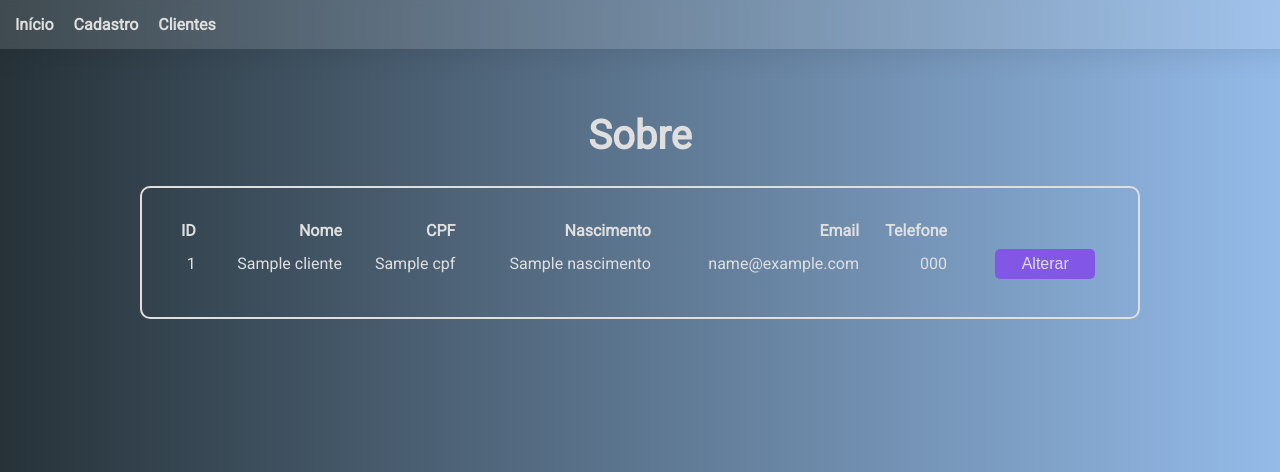
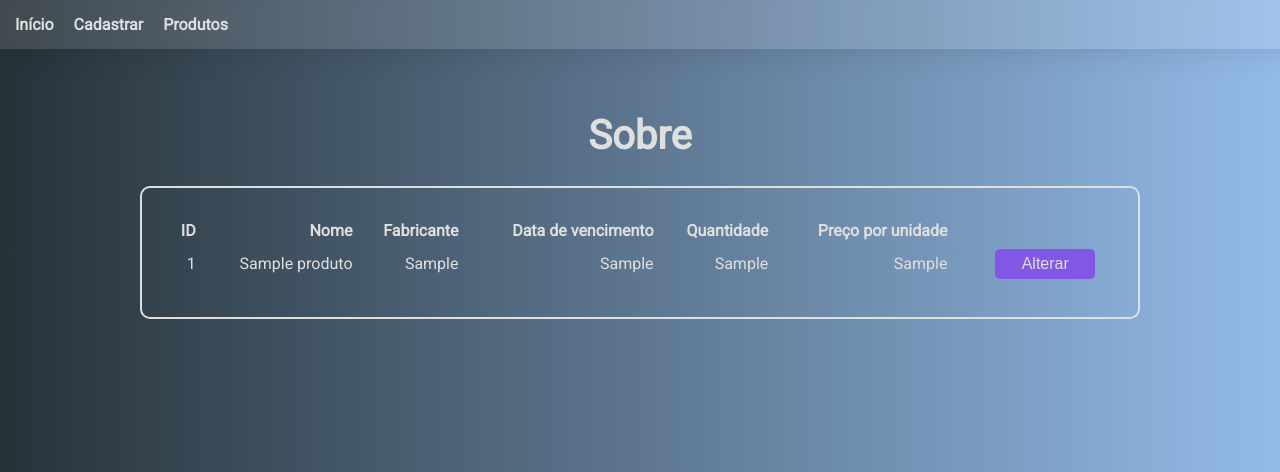
Before and after one commit to helpmeagain/supermarket-api, a Flask app: template templates/sobre.html in a window 1280 px wide. Shown: the top 472 px of the page. Run offline with Flask 3, Linux system fonts and the light colour scheme; tables that the repository leaves empty hold one stand-in row (values such as "Sample post"); the template is opened without the code that fills it: values that come from a table or form of the project are taken from there, most other values are stand-ins (such as "Sample title", 1, 10 or a date in 2020).

Commit message:
telas restantes

```diff
--- a/templates/alteracao.html
+++ b/templates/alteracao.html
@@ -21,7 +21,7 @@
             <th>ID</th>
             <th>Nome</th>
             <th>Fabricante</th>
-            <th>Categoria</th>
+            <th>Vencimento</th>
             <th>Quantidade</th>
             <th>Preço</th>
             <th></th>
@@ -33,9 +33,9 @@
             <td>{{ produto.id }}</td>
             <td>{{ produto.nome }}</td>
             <td>{{ produto.fabricante }}</td>
-            <td>{{ produto.categoria }}</td>
+            <td>{{ produto.vencimento }}</td>
             <td>{{ produto.quantidade }}</td>
-            <td>{{ produto.preço }}</td>
+            <td>{{ produto.preco }}</td>
             <td>
               <a href="/alteracao/editar/{{produto.id}}"
                 ><button class="button-table">Editar</button></a
--- a/templates/includes/navbar.html
+++ b/templates/includes/navbar.html
@@ -1,7 +1,7 @@
 <nav class="navbar">
   <ul class="navbar-nav">
     <li class="nav-item"><a class="nav-link" href="/">Início</a></li>
-    <li class="nav-item"><a class="nav-link" href="/cadastro">Cadastro</a></li>
-    <li class="nav-item"><a class="nav-link" href="/clientes">Clientes</a></li>
+    <li class="nav-item"><a class="nav-link" href="/cadastro">Cadastrar</a></li>
+    <li class="nav-item"><a class="nav-link" href="/produtos">Produtos</a></li>
   </ul>
 </nav>
--- a/templates/sobre.html
+++ b/templates/sobre.html
@@ -1,5 +1,5 @@
 <!DOCTYPE html>
-<html lang="en">
+<html lang="pt-br">
   <head>
     <meta charset="UTF-8" />
     <meta http-equiv="X-UA-Compatible" content="IE=edge" />
@@ -20,24 +20,24 @@
           <tr>
             <th>ID</th>
             <th>Nome</th>
-            <th>CPF</th>
-            <th>Nascimento</th>
-            <th>Email</th>
-            <th>Telefone</th>
+            <th>Fabricante</th>
+            <th>Data de vencimento</th>
+            <th>Quantidade</th>
+            <th>Preço por unidade</th>
             <th></th>
             <th></th>
           </tr>
         </thead>
         <tbody>
           <tr>
-            <td>{{ cliente.id }}</td>
-            <td>{{ cliente.nome }}</td>
-            <td>{{ cliente.cpf }}</td>
-            <td>{{ cliente.nascimento }}</td>
-            <td>{{ cliente.email }}</td>
-            <td>{{ cliente.telefone }}</td>
+            <td>{{ produto.id }}</td>
+            <td>{{ produto.nome }}</td>
+            <td>{{ produto.fabricante }}</td>
+            <td>{{ produto.vencimento }}</td>
+            <td>{{ produto.quantidade }}</td>
+            <td>{{ produto.preco }}</td>
             <td>
-              <a href="/alteracao/{{cliente.id}}"
+              <a href="/alteracao/{{produto.id}}"
                 ><button class="button-table">Alterar</button></a
               >
             </td>
```
Also changed, not shown: templates/cadastro.html (+5 -5 lines), templates/index.html (+4 -4 lines), instance/produtos.db (added).
